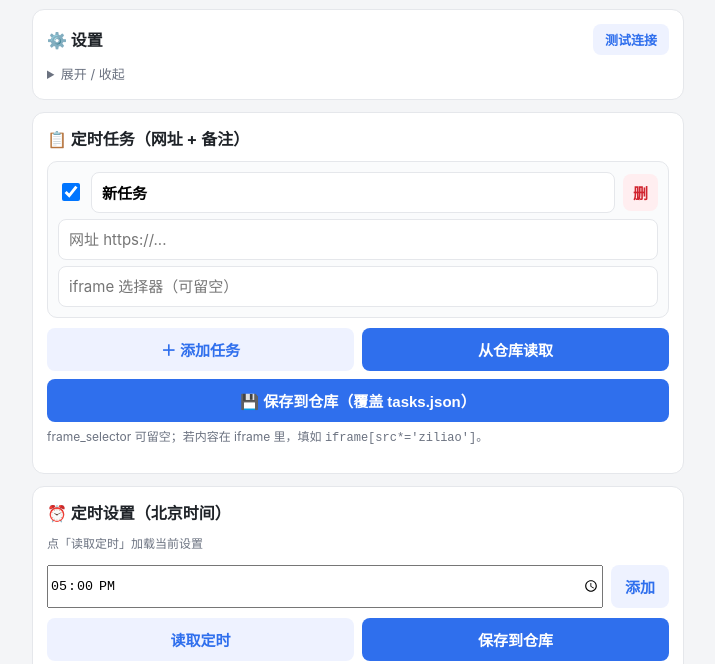
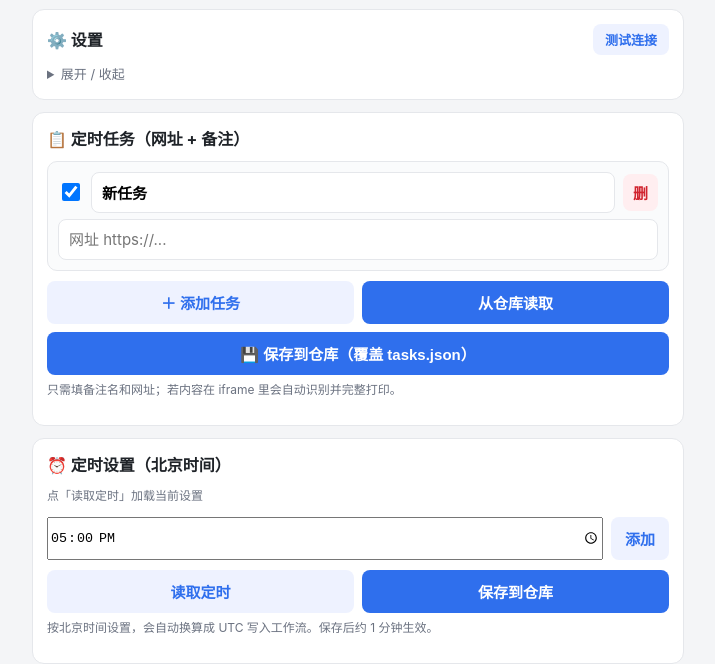
Before and after one commit to Kei-cobe/GetHtml2Pdf, a plain HTML site: page index.html in a window 1280 px wide. Both pictures are taken after a click on the button "＋ 添加任务". Shown: the part 128-792 px from the top of the page, without its empty margins (282-997 px from the left). Drawn offline with Linux system fonts and the light colour scheme.

Commit message:
Remove frame_selector input from control page UI (auto-detect still works)

```diff
--- a/index.html
+++ b/index.html
@@ -88,7 +88,7 @@
       <button id="loadTasks">从仓库读取</button>
     </div>
     <button id="saveTasks" style="margin-top:8px;">💾 保存到仓库（覆盖 tasks.json）</button>
-    <p class="hint">frame_selector 可留空；若内容在 iframe 里，填如 <code>iframe[src*='ziliao']</code>。</p>
+    <p class="hint">只需填备注名和网址；若内容在 iframe 里会自动识别并完整打印。</p>
   </div>
 
   <div class="card">
@@ -223,8 +223,7 @@ function renderTasks() {
         <input class="name" type="text" data-i="${i}" data-k="name" placeholder="备注名" value="${esc(t.name || '')}">
         <button class="del" data-del="${i}">删</button>
       </div>
-      <input type="text" data-i="${i}" data-k="url" placeholder="网址 https://..." value="${esc(t.url || '')}" style="margin-bottom:6px;">
-      <input type="text" data-i="${i}" data-k="frame_selector" placeholder="iframe 选择器（可留空）" value="${esc(t.frame_selector || '')}">
+      <input type="text" data-i="${i}" data-k="url" placeholder="网址 https://..." value="${esc(t.url || '')}">
     </div>
   `).join('');
   box.querySelectorAll('input').forEach(inp => {
```
